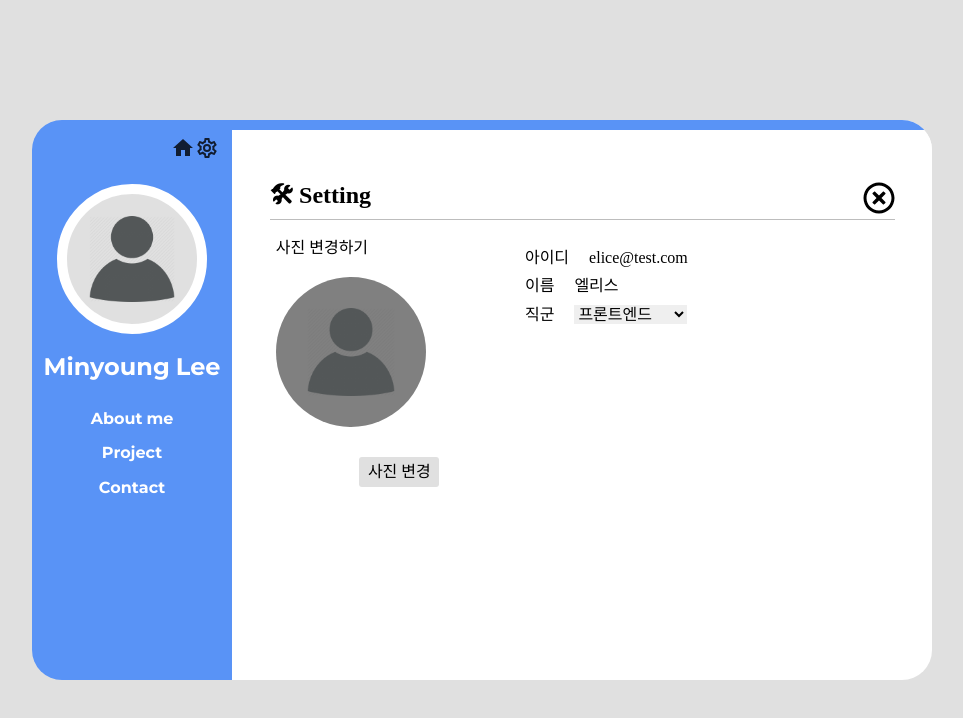
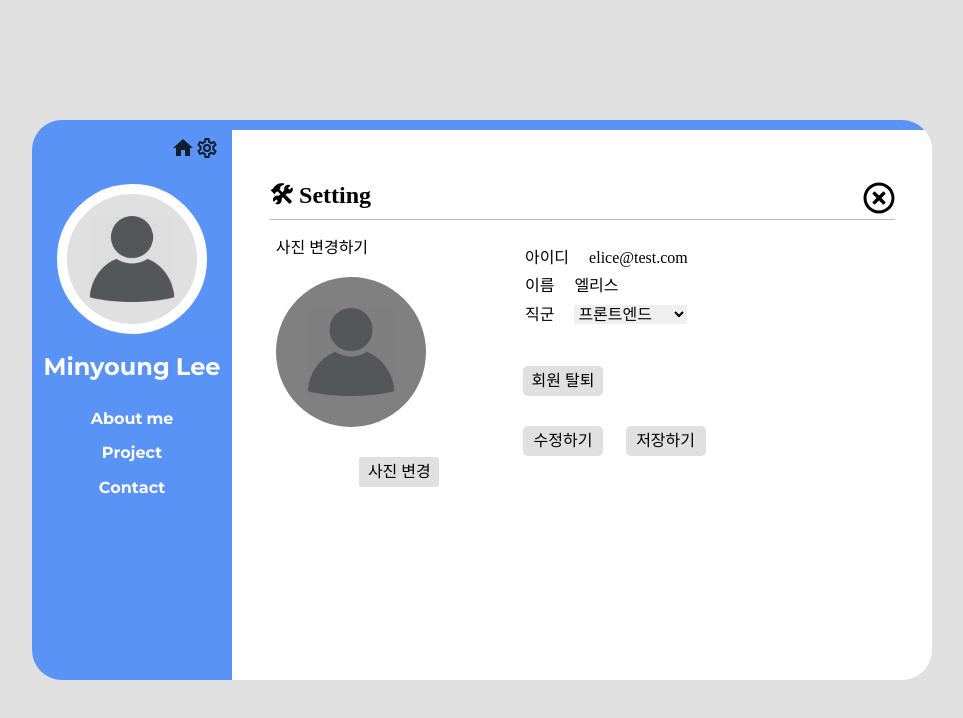
Before and after one commit to kkonieo/ts_shampoo, a React (Create React App) app: page /nav/mypage in a window 1280 px wide. Shown: the top 718 px of the page, without its empty margins (160-1123 px from the left). Built offline with nearby package versions, Linux system fonts and the light colour scheme; a web font is replaced by a local one.

Commit message:
Style : 마이 페이지 디자인 구현

```diff
--- a/src/pages/mypage/MyPage.tsx
+++ b/src/pages/mypage/MyPage.tsx
@@ -18,11 +18,7 @@ const MyPage = () => {
         id: 'elice@test.com',
         userName: '엘리스',
         userJobGroup: { id: 'front-end', value: '프론트엔드' },
-        account: [
-            { social: 'github', socialId: '토끼토끼' },
-            { social: 'google', socialId: '꼬북꼬북' },
-            { social: 'kakao', socialId: '피카피카' },
-        ],
+        account: { social: 'github', socialId: '토끼토끼' },
     };
 
     const tmpJobGroup = [
@@ -44,7 +40,13 @@ const MyPage = () => {
                     <UserDataArea>
                         <UserInfoBox userData={userData} jobGroup={tmpJobGroup} />
                     </UserDataArea>
-                    <BtnArea></BtnArea>
+                    <BtnArea>
+                        <DeleteUserBtn>회원 탈퇴</DeleteUserBtn>
+                        <BtnRowDiv>
+                            <EditBtn>수정하기</EditBtn>
+                            <SubmitBtn>저장하기</SubmitBtn>
+                        </BtnRowDiv>
+                    </BtnArea>
                 </ContentsArea>
             </RowDiv>
         </Div>
@@ -90,3 +92,28 @@ const UserDataArea = styled.div`
 const BtnArea = styled.div`
     flex-grow: 1;
 `;
+
+const Button = styled.button`
+    border-radius: 5px;
+    width: 80px;
+    height: 30px;
+    box-sizing: border-box;
+    background-color: ${(props) => props.theme.color.buttonColor};
+    &:hover {
+        background-color: ${(props) => props.theme.color.buttonHoverColor};
+    }
+`;
+
+const DeleteUserBtn = styled(Button)``;
+
+const BtnRowDiv = styled.div`
+    width: 50%;
+    display: flex;
+    flex-direction: row;
+    margin-top: 30px;
+    justify-content: space-between;
+`;
+
+const EditBtn = styled(Button)``;
+
+const SubmitBtn = styled(Button)``;
```
